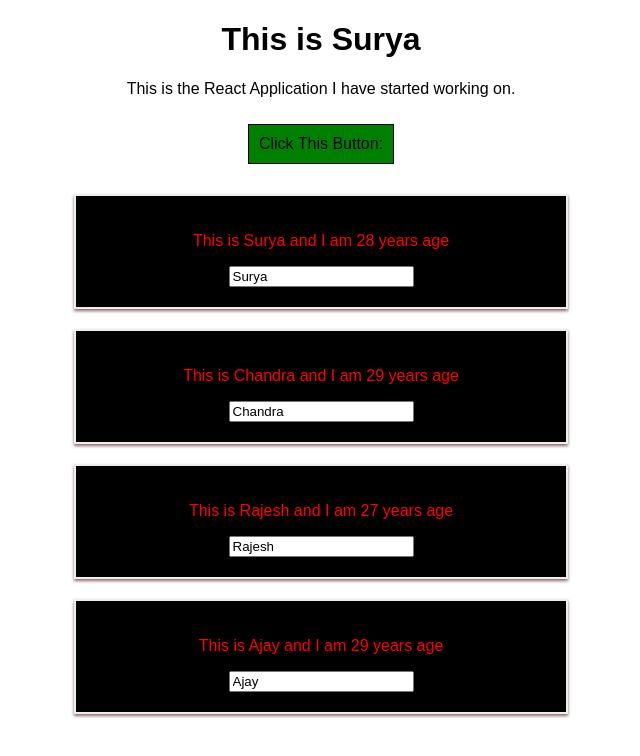
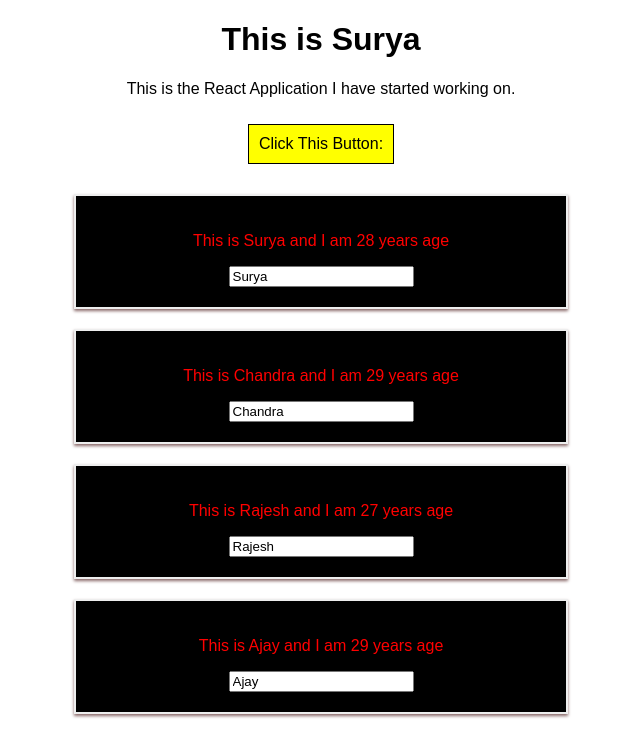
Before and after one commit to suryawebdev/react-complete-guide, a React (Create React App) app: page / in a window 1280 px wide. Shown: the top 756 px of the page, without its empty margins (319-959 px from the left). Built offline with nearby package versions, Linux system fonts and the light colour scheme.

Commit message:
Css changes and Readme updates.

```diff
--- a/src/App.css
+++ /dev/null
@@ -1,3 +0,0 @@
-.App {
-  text-align: center;
-}
--- a/src/App.js
+++ b/src/App.js
@@ -1,7 +1,8 @@
 import React, { Component } from 'react';
 // import React, {useState} from 'react';//THis is for using react hooks and all it's components
-import Styled from 'styled-components';
-import './App.css';
+// import Styled from 'styled-components';
+
+import CSSClasses from './App.module.css';
 import Person from './Person/Person';
 
 //React Hooks concept
@@ -51,18 +52,18 @@ import Person from './Person/Person';
 
 //Class Based React concepts
 
-const StyledButton = Styled.button`
-    background-color: ${props => props.alt ? 'red' : 'green'};
-    font: inherit;
-    border: 1px solid black;
-    padding: 10px;
-    margin: 10px;
-    cursor: pointer;
-    &:hover {
-        background-color: ${props => props.alt ? 'red' : 'yellow'};
-        color:black;
-    }
-`;
+// const StyledButton = Styled.button`
+    // background-color: ${props => props.alt ? 'red' : 'green'};
+    // font: inherit;
+    // border: 1px solid black;
+    // padding: 10px;
+    // margin: 10px;
+    // cursor: pointer;
+    // &:hover {
+    //     background-color: ${props => props.alt ? 'red' : 'yellow'};
+    //     color:black;
+    // }
+// `;
 
 class App extends Component {
     state = {
@@ -125,20 +126,21 @@ class App extends Component {
     //As Bind is efficient over this
     render() {
         //Inline styles
-        const buttonStyle = {
-            backgroundColor: 'green',
-            font: 'inherit',
-            border: '1px solid black',
-            padding: '10px',
-            margin: '10px',
-            cursor: 'pointer',
-            ':hover': {
-                backgroundColor: 'lightgreen',
-                color:'black'
-            }
-        }
+        // const buttonStyle = {
+        //     backgroundColor: 'green',
+        //     font: 'inherit',
+        //     border: '1px solid black',
+        //     padding: '10px',
+        //     margin: '10px',
+        //     cursor: 'pointer',
+        //     ':hover': {
+        //         backgroundColor: 'lightgreen',
+        //         color:'black'
+        //     }
+        // }
 
         let person = null;
+        let btnClass = [CSSClasses.button];
 
         if (this.state.showPerson){
             person = (
@@ -154,22 +156,24 @@ class App extends Component {
                     })}
                 </div>
             );
-            buttonStyle.backgroundColor = 'red';
-            buttonStyle[':hover'] = {
-                backgroundColor: 'yellow',
-                color:'black'
-            }
+
+            // buttonStyle.backgroundColor = 'red';
+            // buttonStyle[':hover'] = {
+            //     backgroundColor: 'yellow',
+            //     color:'black'
+            // }
+            btnClass.push(CSSClasses.Yellow);
         }
 
         return (
-          <div className="App">
+          <div className={CSSClasses.App}>
             <h1>This is Surya</h1>
             <p>This is the React Application I have started working on.</p>
-            <StyledButton altProps={this.state.showPerson}
+            <button className={btnClass.join(' ')}
               onClick={() => this.buttonHandler("Surya!")}
             >
               Click This Button:
-            </StyledButton>
+            </button>
             {/* <button
                     style={buttonStyle}
                     onClick={this.toggleButtonHandler}>Toggle Button</button> */}
@@ -198,26 +202,3 @@ export default App;
 //     name={this.state.persons[2].name}
 //     age={this.state.persons[2].age}
 // />
-
-//Key Concept: In react key is unique id, as react before rendering does virtual dom comparision with it's previous state
-    //and only renders the items that are missing or changed if it has key properties defined.
-
-//Notes: 09/08/2020
-//Radium:
-    //Radium is an external library for styling inline css
-    //Mostly for writing inline css browser states (:hover, :focus, :active), keyframe animations, media queries etc.
-    //Radium is higher order react component, which wraps around react
-
-//Styled-Components
-    //styled components are same as radium but works as functions with backticks.
-    //We can update dynamic styles
-    //Ex : const styledButton = styled.div`//write your normal css here.//`;
-    //<styleButton>This is Button</styledButton>
-    //Now the above styledButton can be used for any button you want to have similiar css look and feel;
-    //We can even write inline css and media queries without any issues or without even using radium
-
-    //In styled components we can even combine javascript in css by defining props
-    //Ex: background-color: ${props => props.alt ? 'red' : 'green'}
-
-//Drawbacks of using radium and styled components:
-    //common - Always writing css in JS file is heavy for js file to load and it is not best practice
--- /dev/null
+++ b/src/App.module.css
@@ -0,0 +1,26 @@
+.App {
+  text-align: center;
+}
+
+.button {
+    background-color: red;
+    font: inherit;
+    border: 1px solid black;
+    padding: 10px;
+    margin: 10px;
+    cursor: pointer;
+}
+
+.button:hover {
+  background-color: rgb(0, 255, 0);
+  color:black;
+}
+
+.button.Yellow {
+  background-color: yellow;
+}
+
+.button.Yellow:hover {
+  background-color: rgb(255, 94, 0);
+  color:black;
+}
--- a/src/Person/Person.js
+++ b/src/Person/Person.js
@@ -1,31 +1,30 @@
 import React from 'react';
-// import './Person.css';
-import Styled from 'styled-components';
+import PersonCSS from './Person.module.css';
 
-const StyledDiv = Styled.div`
-  width: 60%;
-  margin: 20px auto;
-  border: 2px solid #eee;
-  box-shadow: 0 2px 3px #896868;
-  padding: 20px;
-  text-align: center;
-  background-color: black;
-  color: red;
+// import Styled from 'styled-components';
 
-  @media (min-width: 500px) {
-    width: 450px;
-  }
-`;
+// const StyledDiv = Styled.div`
+  // width: 60%;
+  // margin: 20px auto;
+  // border: 2px solid #eee;
+  // box-shadow: 0 2px 3px #896868;
+  // padding: 20px;
+  // text-align: center;
+  // background-color: black;
+  // color: red;
+
+  // @media (min-width: 500px) {
+  //   width: 450px;
+  // }
+// `;
 
 const person = (props) => {
     return (
-        // <div className="Person" style={style}>
-        <StyledDiv>
+        <div className={PersonCSS.Person}>
             <p onClick={props.click}>This is {props.name} and I am {props.age} years age</p>
             <p>{props.children}</p>
             <input type="text" onChange={props.changed} value={props.name}/>
-        {/* </div> */}
-        </StyledDiv>
+        </div>
     )
 };
 
--- a/src/Person/Person.css
+++ b/src/Person/Person.module.css
@@ -5,4 +5,13 @@
     box-shadow: 0 2px 3px #896868;
     padding: 20px;
     text-align: center;
+    background-color: black;
+    color: red;
 }
+
+
+@media (min-width: 500px) {
+    .Person {
+        width: 450px;
+    }
+}
```
Also changed, not shown: 1 other file (tests, documents, lock files or other folders).
